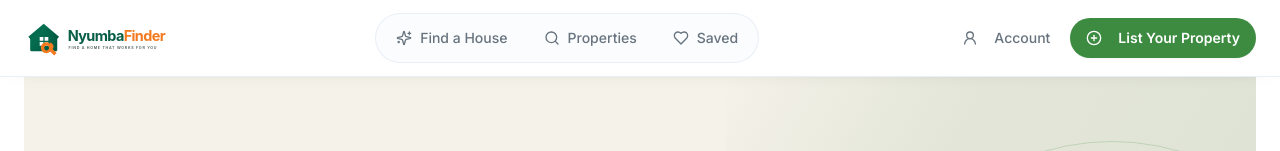
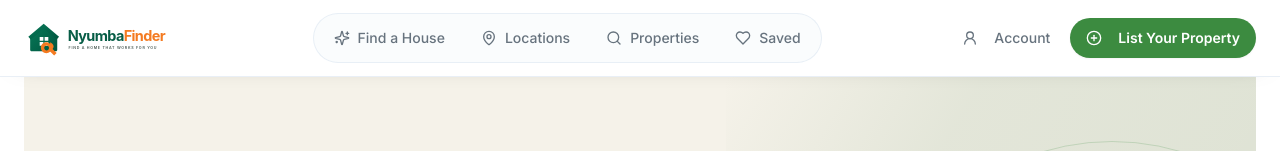
Before and after one commit to jaykurgat/Nyumba-Finder, a Next.js app: page / in a window 1280 px wide. Shown: the top 151 px of the page. Built offline with nearby package versions, Linux system fonts and the light colour scheme; no server answers.

Commit message:
Restore Locations in primary navigation

```diff
--- a/src/components/layout/PrimaryNavigation.tsx
+++ b/src/components/layout/PrimaryNavigation.tsx
@@ -2,10 +2,11 @@
 
 import Link from "next/link";
 import { usePathname } from "next/navigation";
-import { Heart, Search, Sparkles } from "lucide-react";
+import { Heart, Search, Sparkles, MapPin } from "lucide-react";
 
 const links = [
   { label: "Find a House", href: "/find-a-house", icon: Sparkles, match: (path: string) => path === "/find-a-house" },
+  { label: "Locations", href: "/locations", icon: MapPin, match: (path: string) => path === "/locations" || path.startsWith("/locations/") },
   { label: "Properties", href: "/properties", icon: Search, match: (path: string) => path === "/properties" || path.startsWith("/properties/") },
   { label: "Saved", href: "/saved", icon: Heart, match: (path: string) => path === "/saved" },
 ];
```
